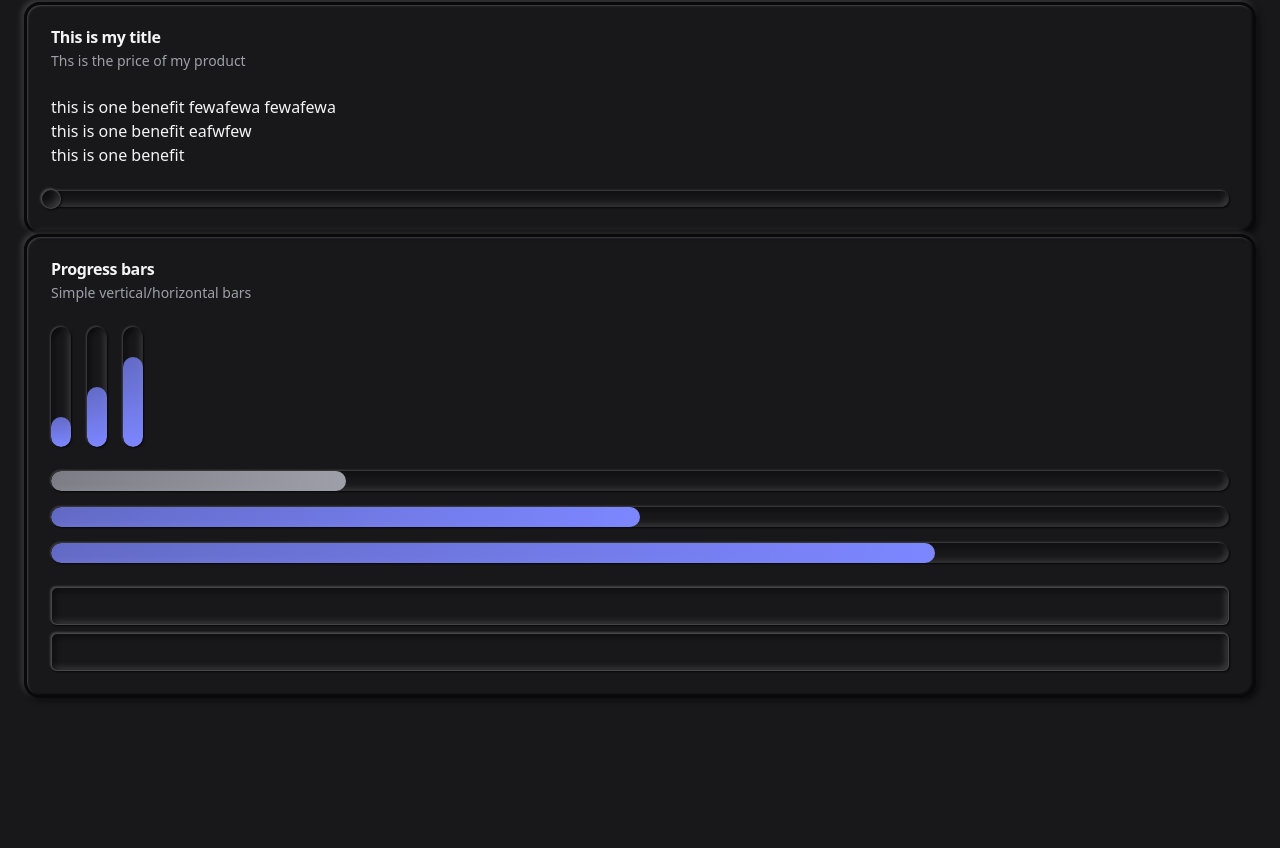
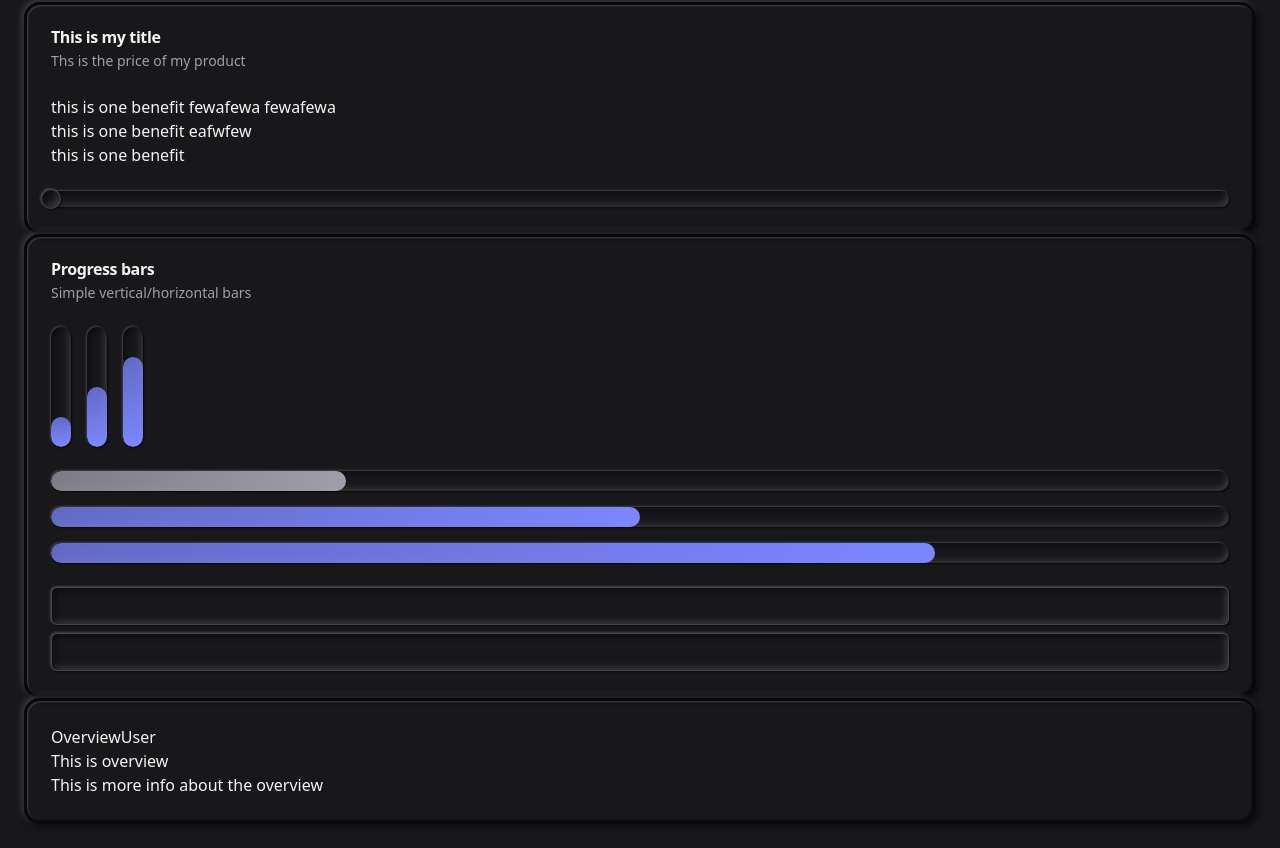
Before and after one commit to Annie-Huang/baseui-neomorphism2.0-component-library, a React (Vite) app: page / in a window 1280 px wide. Shown: the part 182-1030 px from the top of the page. Before the commit the page ends 904 px from the top, so only its background shows below. Built offline with nearby package versions, Linux system fonts and the light colour scheme.

Commit message:
Create a new card fro the Tabs component

```diff
--- a/src/App.tsx
+++ b/src/App.tsx
@@ -13,6 +13,7 @@ import {
 import NeuSlider from './components/Slider.tsx';
 import NeuProgress from './components/Progress.tsx';
 import Input from './components/Input.tsx';
+import { TabsList, TabsPanel, TabsRoot, TabsTab } from './components/Tabs.tsx';
 
 function App() {
   return (
@@ -77,6 +78,24 @@ function App() {
               <Input></Input>
             </CardFooter>
           </Card>
+
+          <Card>
+            <CardHeader>
+              <TabsRoot>
+                <TabsList>
+                  <TabsTab value='overview'>Overview</TabsTab>
+                  <TabsTab value='user'>User</TabsTab>
+                </TabsList>
+                <TabsPanel value='overview'>
+                  <h2>This is overview</h2>
+                  <p>This is more info about the overview</p>
+                </TabsPanel>
+                <TabsPanel value='user'>
+                  <h2>This is user</h2>
+                </TabsPanel>
+              </TabsRoot>
+            </CardHeader>
+          </Card>
         </div>
       </div>
     </main>
```
